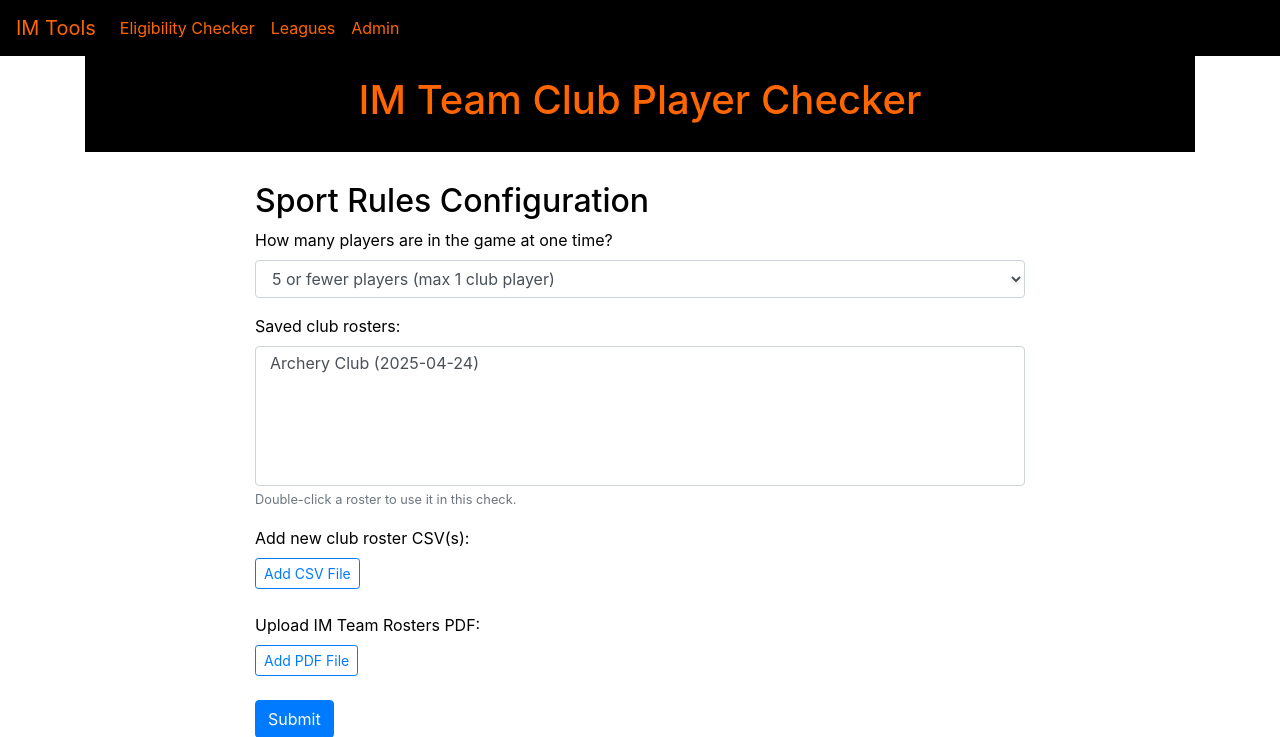
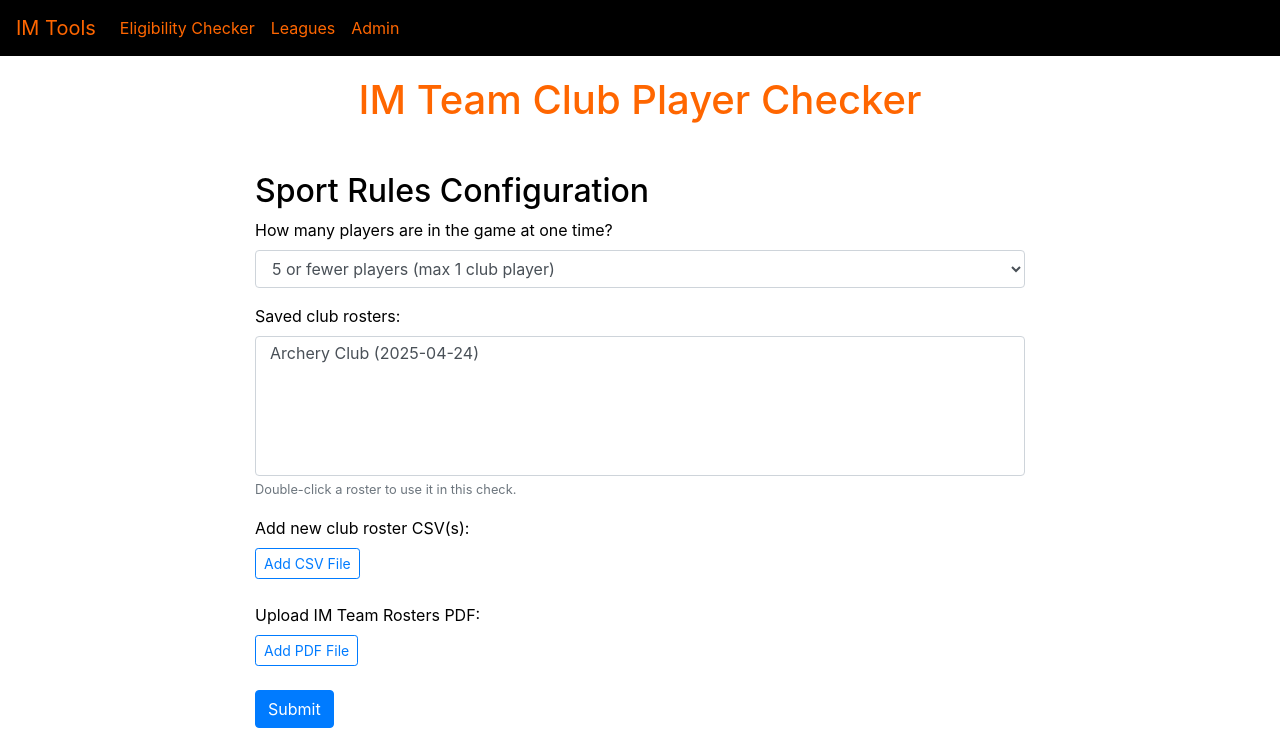
Before and after one commit to sabbekosu/Player-Eligibility-Flask, a Flask app: page /eligibility in a window 1280 px wide. Shown: the top 737 px of the page. Run offline with Flask 3, Linux system fonts and the light colour scheme; some libraries are stand-ins or nearby versions.

Commit message:
Small index change

```diff
--- a/templates/index.html
+++ b/templates/index.html
@@ -5,7 +5,7 @@
 <style>
   :root{--osu-orange:#FF6600;--osu-black:#000;--osu-white:#fff}
   body{background:var(--osu-white);color:var(--osu-black)}
-  .header{background:var(--osu-black);color:var(--osu-orange);padding:20px;text-align:center;margin-bottom:30px}
+  .header{background:var(--osu-white);color:var(--osu-orange);padding:20px;text-align:center;margin-bottom:20px}
   .form-container{max-width:800px;margin:auto}
   .file-chip{display:inline-flex;align-items:center;background:#e2e6ea;border-radius:20px;padding:0.25rem 0.75rem;margin:0 0.5rem 0.5rem 0;font-size:0.875rem}
   .file-chip select{border:none;background:transparent;font-size:0.8rem;margin-left:0.5rem;min-width:8rem}
```
